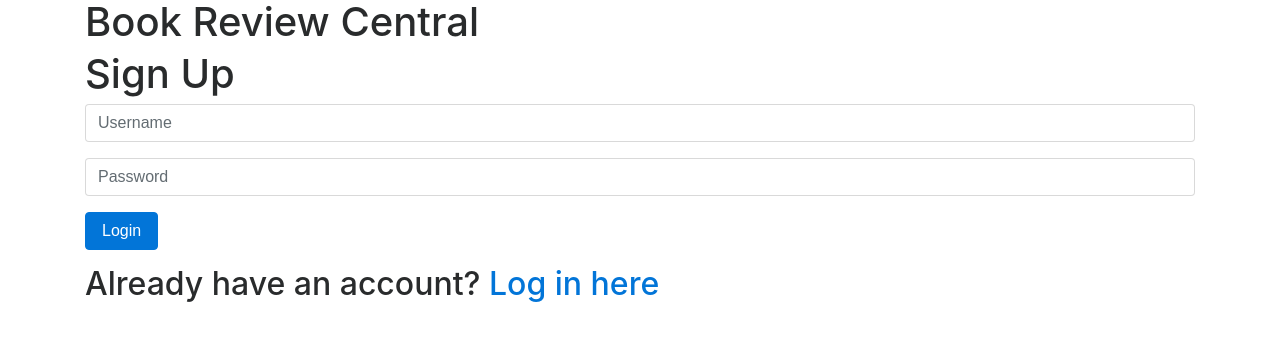
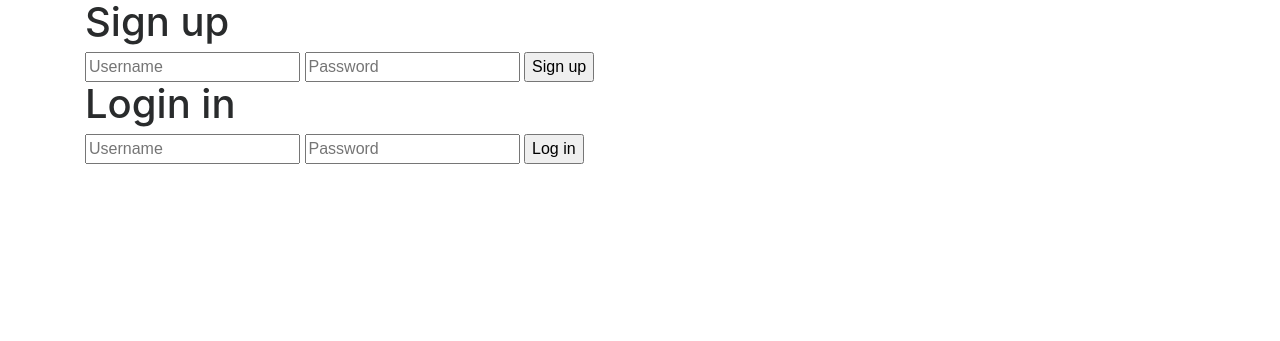
Before and after one commit to masenmatthews/Literacy-Portal, a Flask app: page / in a window 1280 px wide. Shown: the top 341 px of the page. Run offline with Flask 2, Linux system fonts and the light colour scheme; some libraries are stand-ins or nearby versions.

Commit message:
FINALLY get session to work with postgres database - user can now log in successfully

```diff
--- a/application.py
+++ b/application.py
@@ -1,9 +1,10 @@
 import os
 
-from flask import Flask, session, request, render_template
+from flask import Flask, flash, redirect, session, request, render_template, abort
 from flask_session import Session
 from sqlalchemy import create_engine
 from sqlalchemy.orm import scoped_session, sessionmaker
+from tabledef import *
 
 app = Flask(__name__)
 
@@ -22,7 +23,10 @@ db = scoped_session(sessionmaker(bind=engine))
 
 @app.route("/")
 def index():
-    return render_template("index.html")
+    if not session.get('logged_in'):
+        return render_template("login.html")
+    else:
+        return "Hello Boss!"
 
 @app.route("/signup", methods=["POST"])
 def signup():
@@ -31,16 +35,34 @@ def signup():
     password = request.form.get("password")
 
     # Makes sure that user doesn't already exist
-    if db.execute("SELECT * FROM users WHERE username=username"):
-        return render_template ("error.html")
-
+    # if db.execute("SELECT * FROM users WHERE username=username"):
+    #     return render_template ("error.html")
 
     db.execute("INSERT INTO users (username, password) VALUES (:username, :password)",
                {"username": username, "password": password})
     db.commit()
     return render_template("success.html")
 
+@app.route("/login", methods=["POST"])
+def login():
+    POST_USERNAME = str(request.form['username'])
+    POST_PASSWORD = str(request.form['password'])
 
-@app.route("/login", methods=["GET"])
-def login():
-    return render_template("login.html")
+    Session = sessionmaker(bind=engine)
+    s = Session()
+    query = s.query(User).filter(User.username.in_([POST_USERNAME]), User.password.in_([POST_PASSWORD]))
+    result = query.first()
+    if result:
+        session['logged_in'] = True
+    else:
+        flash('wrong password!')
+    return index()
+
+@app.route("/logout")
+def logout():
+    session['logged_in'] = False
+    return index()
+
+if __name__ == "__main__":
+    app.secret_key = os.urandom(12)
+    app.run(debug=True, host='0.0.0.0', port=4000)
--- a/templates/index.html
+++ b/templates/index.html
@@ -5,22 +5,5 @@
 {% endblock %}
 
 {% block body %}
-    <h1>Book Review Central</h1>
-    <h1>Sign Up</h1>
-
-    <form action="{{ url_for('signup') }}" method="post">
-        <div class="form-group">
-            <input class="form-control" name="username" placeholder="Username">
-        </div>
-
-        <div class="form-group">
-            <input class="form-control" name="password" placeholder="Password">
-        </div>
-
-        <div class="form-group">
-            <button class="btn btn-primary">Login</button>
-        </div>
-    </form>
-
-    <h2>Already have an account? <a href="{{ url_for('login') }}">Log in here</a></h2>
+    <h1>BookPlace</h1>
 {% endblock %}
--- a/templates/login.html
+++ b/templates/login.html
@@ -5,19 +5,27 @@
 {% endblock %}
 
 {% block body %}
-    <h1>Log In</h1>
-    <form action="{{ url_for('login') }}" method="post">
-        <div class="form-group">
-            <input class="form-control" name="username" placeholder="Username">
-        </div>
+{% if session['logged_in'] %}
 
-        <div class="form-group">
-            <input class="form-control" name="password" placeholder="Password">
-        </div>
+You're logged in already!
 
-        <div class="form-group">
-            <button class="btn btn-primary">Login</button>
-        </div>
-    </form>
+{% else %}
+<h1>Sign up</h1>
+
+<form action="/signup" method="POST">
+    <input type="username" name="username" placeholder="Username">
+    <input type="password" name="password" placeholder="Password">
+    <input type="submit" value="Sign up">
+</form>
+
+<h1>Login in</h1>
+<form action="/login" method="POST">
+    <input type="username" name="username" placeholder="Username">
+    <input type="password" name="password" placeholder="Password">
+    <input type="submit" value="Log in">
+</form>
+
+
+{% endif %}
 
 {% endblock %}
```
Also changed, not shown: dummy.py (added, +23 -0 lines), tabledef.py (added, +23 -0 lines), README.md, 2 other files.
